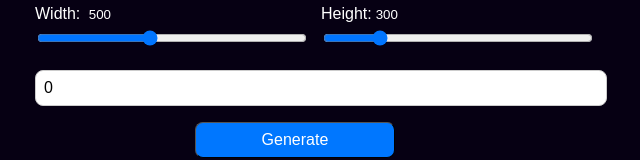
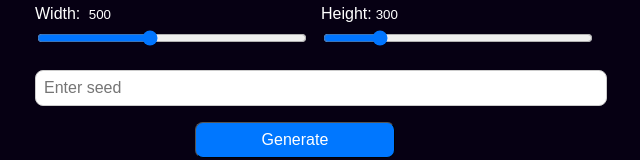
Before and after one commit to tanmay23here/image-generator, a React (Create React App) app: page / in a window 1280 px wide. Shown: the part 279-439 px from the top of the page, without its empty margins (319-959 px from the left). Built offline with nearby package versions, Linux system fonts and the light colour scheme.

Commit message:
Update ImageGen.jsx
Seed

```diff
--- a/src/components/ImageGen.jsx
+++ b/src/components/ImageGen.jsx
@@ -2,7 +2,7 @@ import React, { useState } from 'react'
 
 const ImageGenerator = () => {
   const [input, setInput] = useState('');
-  const [seed, setSeed] = useState(0);
+  const [seed, setSeed] = useState('');
   const [steps, setSteps] = useState(10);
   const [guidanceScale, setGuidanceScale] = useState(0.5);
   const [width, setWidth] = useState(500);
@@ -122,6 +122,7 @@ const ImageGenerator = () => {
             onChange={(e) => setSeed(e.target.value)}
             style={styles.input}
             placeholder="Enter seed"
+            min={0}
           />
         </div>
         <div style={styles.row}>
```
